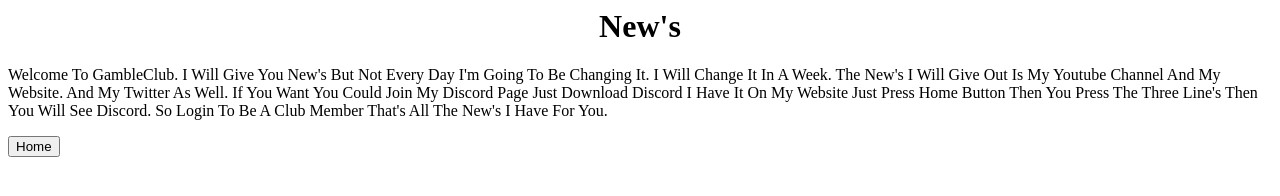
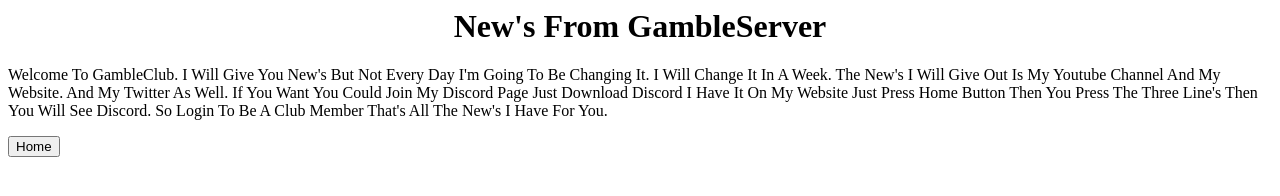
Before and after one commit to gamble-server/New-s-Form-Page, a plain HTML site: page index.html in a window 1280 px wide. Drawn offline with Linux system fonts and the light colour scheme.

Commit message:
Update index.html

```diff
--- a/index.html
+++ b/index.html
@@ -1,5 +1,5 @@
 <center>
-<h1>New's</h1>
+<h1>New's From GambleServer</h1>
 </center>
 
 <p>Welcome To GambleClub. I Will Give You New's But Not Every Day I'm Going To Be Changing It. I Will Change It
```
